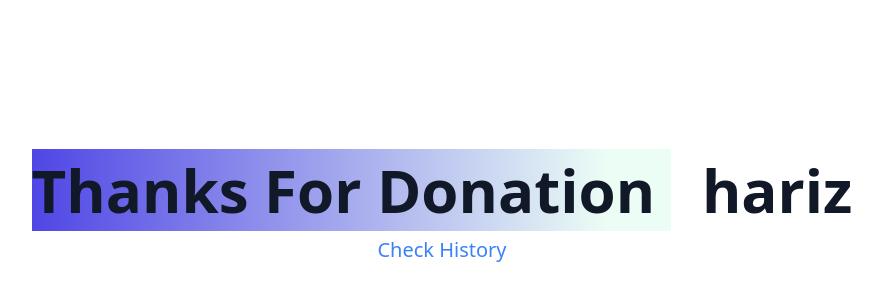
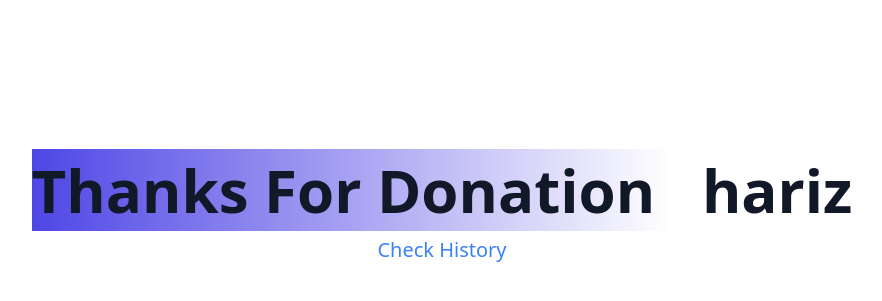
Before and after one commit to nekowawolf/P1, a PHP site: page /payment_waiting.php in a window 1280 px wide. Shown: the part 88-389 px from the top of the page, without its empty margins (198-1080 px from the left). Run offline with PHP 8.4, Linux system fonts and the light colour scheme; a user stored in the database is signed in; data comes from the database, SQL or seed files in the repository; some libraries are stand-ins or nearby versions.

Commit message:
update : gradient payment

```diff
--- a/public/css/style.css
+++ b/public/css/style.css
@@ -814,12 +814,12 @@ video {
   height: 100vh;
 }
 
+.min-h-full {
+  min-height: 100%;
+}
+
 .min-h-screen {
   min-height: 100vh;
-}
-
-.min-h-full {
-  min-height: 100%;
 }
 
 .w-10 {
@@ -1132,14 +1132,6 @@ video {
 
 .via-30\% {
   --tw-gradient-via-position: 30%;
-}
-
-.to-emerald-50 {
-  --tw-gradient-to: #ecfdf5 var(--tw-gradient-to-position);
-}
-
-.to-90\% {
-  --tw-gradient-to-position: 90%;
 }
 
 .bg-cover {
--- a/public/payment_waiting.php
+++ b/public/payment_waiting.php
@@ -184,7 +184,7 @@
 
   <div class="text-center">
     <h1 class="pt-40 mb-4 text-3xl font-extrabold text-gray-900 md:text-5xl lg:text-6xl">
-      <span class="bg-gradient-to-r from-indigo-600 from-10% via-sky-500 via-30% to-emerald-50 to-90% ...">
+      <span class="bg-gradient-to-r from-indigo-600 from-10% via-sky-500 via-30% ...">
         Thanks For Donation
       </span>
       <span>&nbsp;</span>
```
